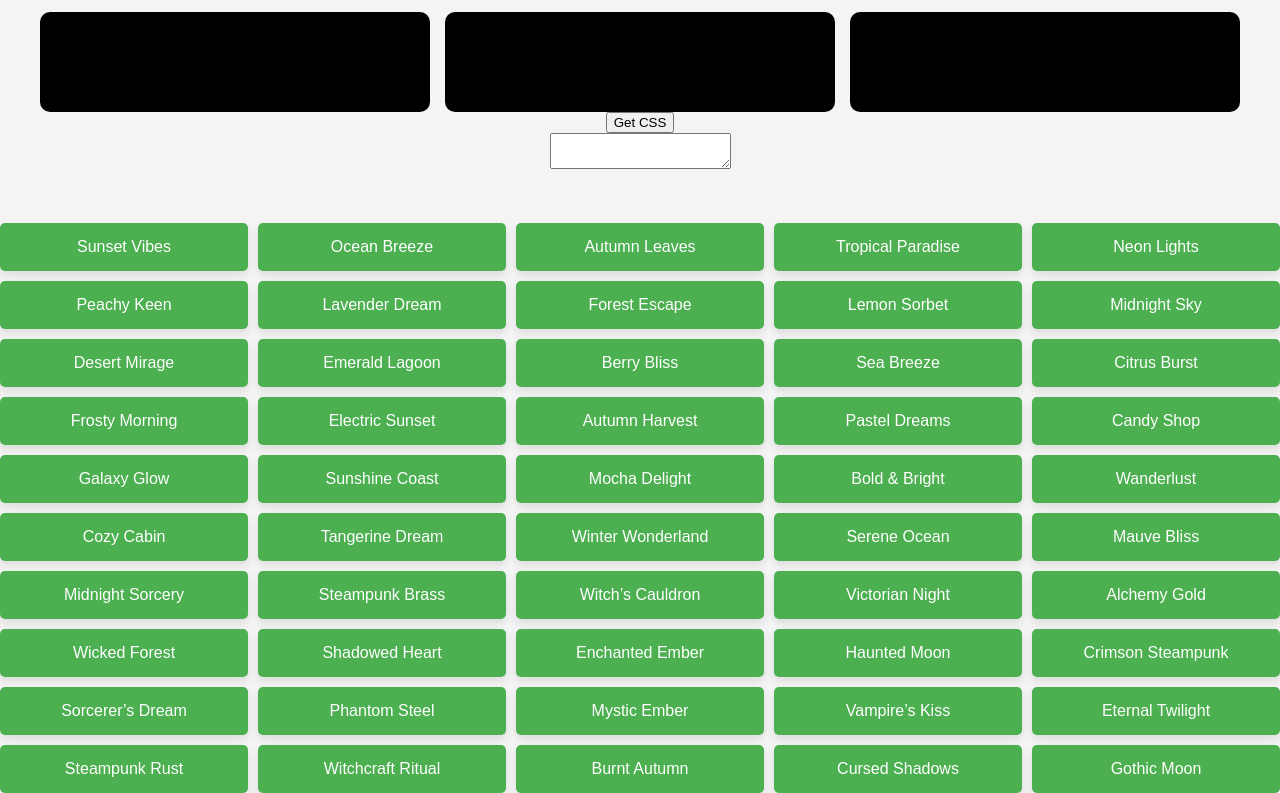
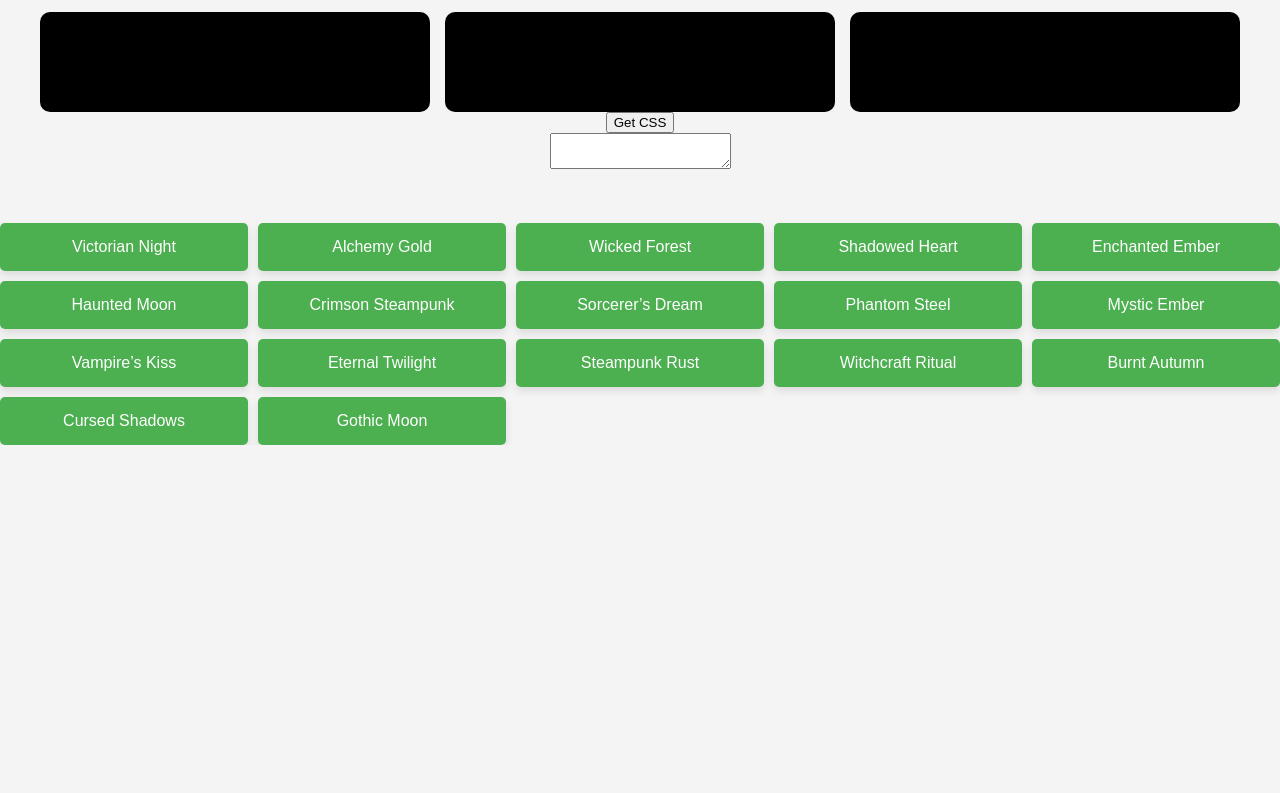
Before and after one commit to wizardsProgramming/ColorPaletteViewer, a plain HTML site: page index.html in a window 1280 px wide. Shown: the part 473-1266 px from the top of the page. After the commit the page ends 918 px from the top, so only its background shows below. Drawn offline with Linux system fonts and the light colour scheme.

Commit message:
Update index.html

```diff
--- a/index.html
+++ b/index.html
@@ -45,39 +45,6 @@
 
     <!-- Palette buttons -->
     <div class="palette-buttons">
-        <button class="palette-button" data-palette="palette1">Sunset Vibes</button>
-        <button class="palette-button" data-palette="palette2">Ocean Breeze</button>
-        <button class="palette-button" data-palette="palette3">Autumn Leaves</button>
-        <button class="palette-button" data-palette="palette4">Tropical Paradise</button>
-        <button class="palette-button" data-palette="palette5">Neon Lights</button>
-        <button class="palette-button" data-palette="palette6">Peachy Keen</button>
-        <button class="palette-button" data-palette="palette7">Lavender Dream</button>
-        <button class="palette-button" data-palette="palette8">Forest Escape</button>
-        <button class="palette-button" data-palette="palette9">Lemon Sorbet</button>
-        <button class="palette-button" data-palette="palette10">Midnight Sky</button>
-        <button class="palette-button" data-palette="palette11">Desert Mirage</button>
-        <button class="palette-button" data-palette="palette12">Emerald Lagoon</button>
-        <button class="palette-button" data-palette="palette13">Berry Bliss</button>
-        <button class="palette-button" data-palette="palette14">Sea Breeze</button>
-        <button class="palette-button" data-palette="palette15">Citrus Burst</button>
-        <button class="palette-button" data-palette="palette16">Frosty Morning</button>
-        <button class="palette-button" data-palette="palette17">Electric Sunset</button>
-        <button class="palette-button" data-palette="palette18">Autumn Harvest</button>
-        <button class="palette-button" data-palette="palette19">Pastel Dreams</button>
-        <button class="palette-button" data-palette="palette20">Candy Shop</button>
-        <button class="palette-button" data-palette="palette21">Galaxy Glow</button>
-        <button class="palette-button" data-palette="palette22">Sunshine Coast</button>
-        <button class="palette-button" data-palette="palette23">Mocha Delight</button>
-        <button class="palette-button" data-palette="palette24">Bold & Bright</button>
-        <button class="palette-button" data-palette="palette25">Wanderlust</button>
-        <button class="palette-button" data-palette="palette26">Cozy Cabin</button>
-        <button class="palette-button" data-palette="palette27">Tangerine Dream</button>
-        <button class="palette-button" data-palette="palette28">Winter Wonderland</button>
-        <button class="palette-button" data-palette="palette29">Serene Ocean</button>
-        <button class="palette-button" data-palette="palette30">Mauve Bliss</button>
-        <button class="palette-button" data-palette="palette31">Midnight Sorcery</button>
-<button class="palette-button" data-palette="palette32">Steampunk Brass</button>
-<button class="palette-button" data-palette="palette33">Witch’s Cauldron</button>
 <button class="palette-button" data-palette="palette34">Victorian Night</button>
 <button class="palette-button" data-palette="palette35">Alchemy Gold</button>
 <button class="palette-button" data-palette="palette36">Wicked Forest</button>
```
